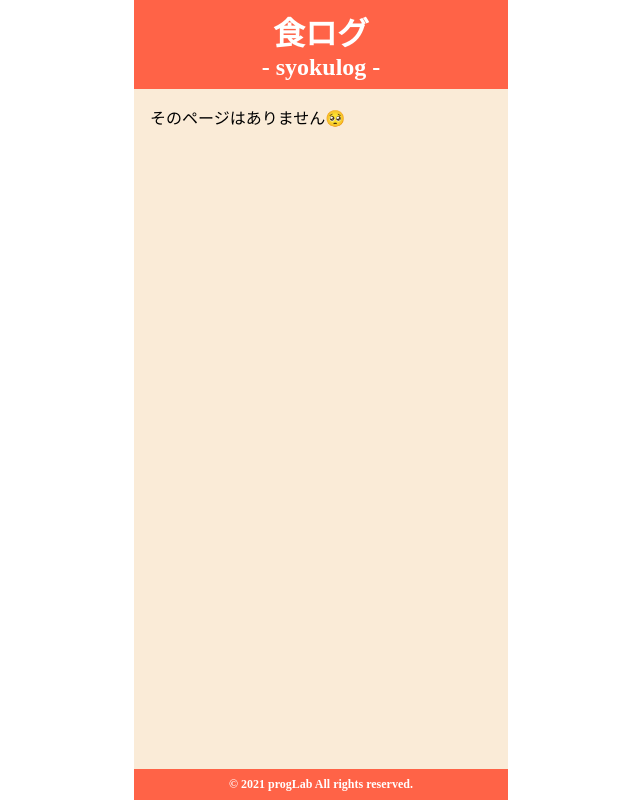
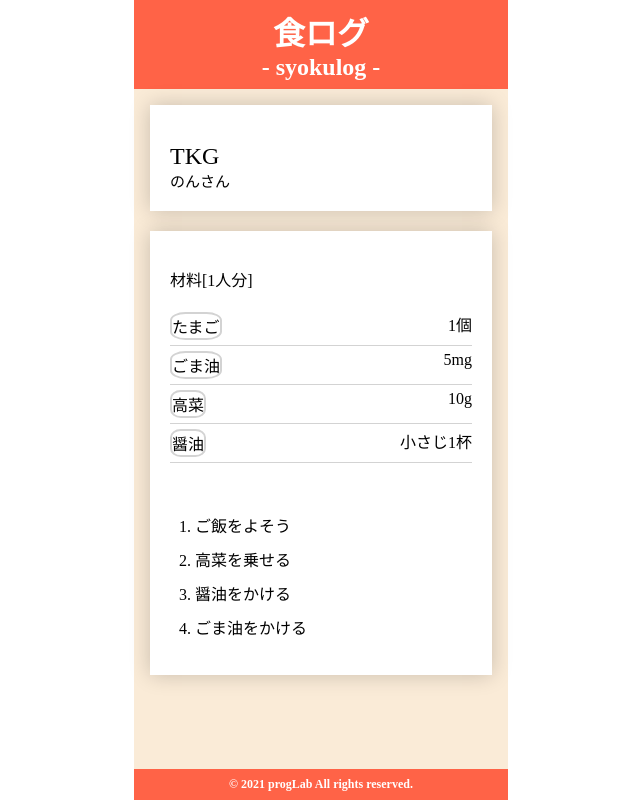
Before and after one commit to nbr41to/syokulog, a React (Create React App) app: page /recipe in a window 1280 px wide. Shown: the whole page, without its empty margins (319-959 px from the left). Built offline with nearby package versions, Linux system fonts and the light colour scheme.

Commit message:
料理詳細ページの作成

```diff
--- a/src/App.jsx
+++ b/src/App.jsx
@@ -5,6 +5,7 @@ import HomePage from './components/pages/Home';
 import FoodPostsPage from './components/pages/FoodPosts';
 import { Layout } from './components/layout';
 import IngredientPostsPage from './components/pages/IngredientPosts';
+import { RecipeDetailPage } from 'src/components/pages/RecipeDetailPage';
 
 const App = () => {
   return (
@@ -19,6 +20,7 @@ const App = () => {
             exact
             component={IngredientPostsPage}
           />
+          <Route path="/recipe" exact component={RecipeDetailPage} />
           <Route path="/users" render={() => <>user page だよ</>} />
           <Route render={() => <>そのページはありません🥺</>} />
         </Switch>
--- /dev/null
+++ b/src/components/ingredient/recipeDetail/RecipeDetail.jsx
@@ -0,0 +1,66 @@
+import styles from './index.module.scss';
+
+export const RecipeDetail = ({ recipeData }) => {
+  return (
+    <div className={styles.recipe_detail_container}>
+      {recipeData?.map((data, index) => (
+        <div key={index}>
+          <div className={styles.recipe_title}>
+            <img src="" alt="" />
+
+            <span>{/* icon */}</span>
+            <p className={styles.title}>{data.title}</p>
+            <p className={styles.user_name}>{data.username}さん</p>
+          </div>
+          <div className={styles.recipe}>
+            <div className={styles.material}>
+              <p className={styles.material_title}>材料[{data.man}人分]</p>
+              <ul>
+                <li>
+                  <span className={styles.material_name}>
+                    {data.material[0].name}
+                  </span>
+                  <span className={styles.material_amount}>
+                    {data.material[0].quantity}
+                  </span>
+                </li>
+                <li>
+                  <span className={styles.material_name}>
+                    {data.material[1].name}
+                  </span>
+                  <span className={styles.material_amount}>
+                    {data.material[1].quantity}
+                  </span>
+                </li>
+                <li>
+                  <span className={styles.material_name}>
+                    {data.material[2].name}
+                  </span>
+                  <span className={styles.material_amount}>
+                    {data.material[2].quantity}
+                  </span>
+                </li>
+                <li>
+                  <span className={styles.material_name}>
+                    {data.material[3].name}
+                  </span>
+                  <span className={styles.material_amount}>
+                    {data.material[3].quantity}
+                  </span>
+                </li>
+              </ul>
+            </div>
+            <div className={styles.procedure}>
+              <ol>
+                <li>{data.procedure[0]}</li>
+                <li>{data.procedure[1]}</li>
+                <li>{data.procedure[2]}</li>
+                <li>{data.procedure[3]}</li>
+              </ol>
+            </div>
+          </div>
+        </div>
+      ))}
+    </div>
+  );
+};
--- /dev/null
+++ b/src/components/ingredient/recipeDetail/index.module.scss
@@ -0,0 +1,39 @@
+.recipe_title,
+.recipe {
+  background-color: #fff;
+  box-shadow: 0 0px 20px rgba(0, 0, 0, 0.2);
+  padding: 20px;
+}
+.recipe_title {
+  margin-bottom: 20px;
+  .title {
+    font-size: 24px;
+    margin: 0;
+  }
+  .user_name {
+    font-size: 15px;
+    margin: 0;
+  }
+}
+ul {
+  padding: 0;
+  justify-content: space-between;
+  margin-bottom: 50px;
+  list-style: none;
+  li {
+    display: flex;
+    justify-content: space-between;
+    padding: 5px 0;
+    border-bottom: 1px lightgray solid;
+  }
+}
+.material_name {
+  border: 2px lightgray solid;
+  border-radius: 30%;
+}
+ol {
+  padding-left: 25px;
+  li {
+    margin-bottom: 10px;
+  }
+}
--- /dev/null
+++ b/src/components/pages/RecipeDetailPage/index.jsx
@@ -0,0 +1,41 @@
+import { RecipeDetail } from 'src/components/ingredient/recipeDetail/RecipeDetail';
+
+export const RecipeDetailPage = () => {
+  const recipeData = [
+    {
+      id: '111',
+      title: 'TKG',
+      username: 'のん',
+      man: '1',
+      material: [
+        {
+          name: 'たまご',
+          quantity: '1個',
+        },
+        {
+          name: 'ごま油',
+          quantity: '5mg',
+        },
+        {
+          name: '高菜',
+          quantity: '10g',
+        },
+        {
+          name: '醤油',
+          quantity: '小さじ1杯',
+        },
+      ],
+      procedure: [
+        'ご飯をよそう',
+        '高菜を乗せる',
+        '醤油をかける',
+        'ごま油をかける',
+      ],
+    },
+  ];
+  return (
+    <div>
+      <RecipeDetail recipeData={recipeData} />
+    </div>
+  );
+};
```
